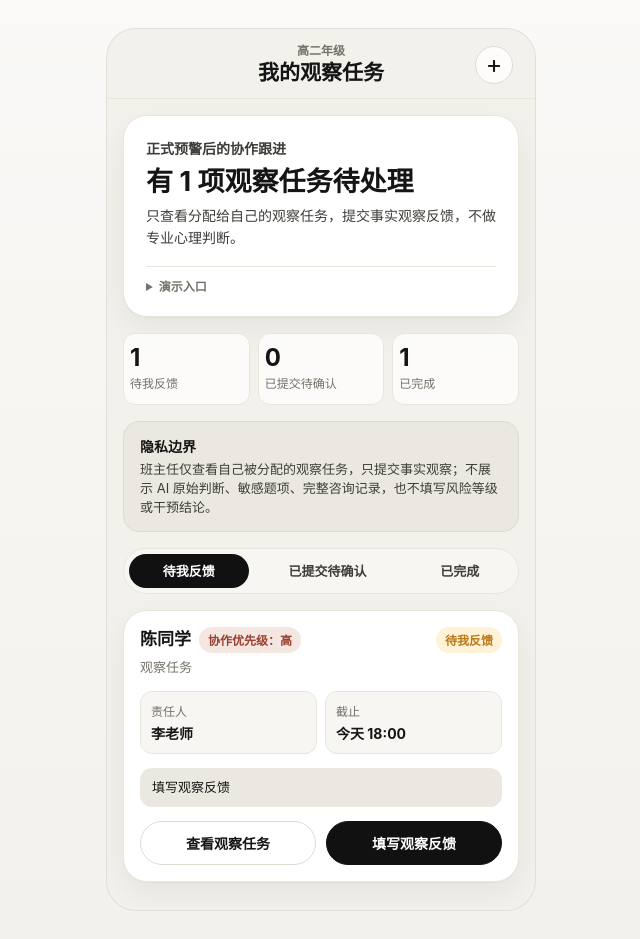
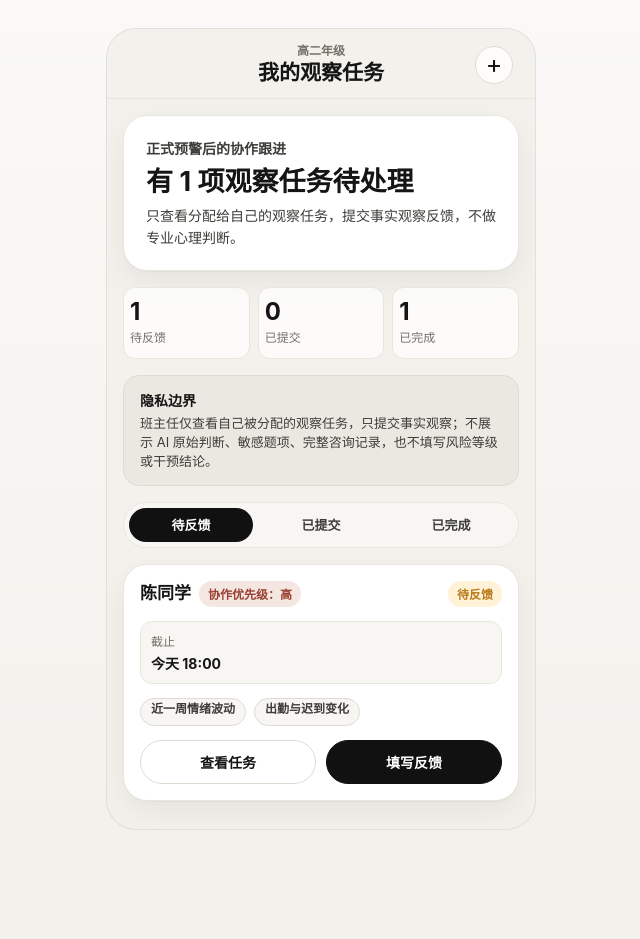
Before and after one commit to Memory-Jiunian/changshu-warning-demo, a React (Vite) app: page / in a window 1280 px wide. Shown: the whole page, without its empty margins (319-959 px from the left). After the commit the page ends 858 px from the top, so only its background shows below. Built offline with nearby package versions, Linux system fonts and the light colour scheme.

Commit message:
更新页面

```diff
--- a/src/App.tsx
+++ b/src/App.tsx
@@ -16,7 +16,7 @@ import {
 
 type RouteName = 'home' | 'task' | 'record' | 'report' | 'progress' | 'schoolOverview';
 type Route = { name: RouteName; taskId?: string };
-type Action = { label: string; hash?: string; tone: 'primary' | 'secondary'; toast?: string; onClick?: () => void; disabled?: boolean };
+type Action = { label: string; hash?: string; tone: 'primary' | 'secondary'; toast?: string; onClick?: () => void; disabled?: boolean; hidden?: boolean };
 type HomeStatusDefinition = { label: string; match: (task: WarningTask) => boolean };
 
 const statusTone: Record<StatusKey, string> = {
@@ -33,9 +33,10 @@ const statusTone: Record<StatusKey, string> = {
 export function App() {
   const [roleId, setRoleId] = useState<RoleId>('homeroomTeacher');
   const [warningTasks, setWarningTasks] = useState<WarningTask[]>(initialTasks);
-  const [filter, setFilter] = useState('待我反馈');
+  const [filter, setFilter] = useState('待反馈');
   const [route, setRoute] = useState<Route>(getRoute());
   const [toast, setToast] = useState('');
+  const demoMode = isDemoMode();
 
   useEffect(() => {
     const handleHashChange = () => setRoute(getRoute());
@@ -134,10 +135,10 @@ export function App() {
   };
 
   const confirmFeedback = (taskId: string) =>
-    applyCounselorAction(taskId, '确认进入干预', '跟进中', 'active', '持续关注', '查看处置进度', '确认班主任反馈后进入干预跟进，由心理老师继续判断后续处置。');
+    applyCounselorAction(taskId, '确认进入干预', '跟进中', 'active', '持续关注', '已进入干预处理', '确认班主任反馈后进入干预跟进，由心理老师继续判断后续处置。');
 
   const returnForSupplement = (taskId: string) =>
-    applyCounselorAction(taskId, '退回补充信息', '待观察反馈', 'waitingFeedback', '持续关注', '补充观察反馈', '反馈信息不足，退回班主任补充事实观察，不形成专业结论。');
+    applyCounselorAction(taskId, '请班主任补充反馈', '需补充', 'waitingFeedback', '持续关注', '补充观察反馈', '反馈信息不足，请班主任补充事实观察，不形成专业结论。');
 
   const arrangeRetest = (taskId: string) =>
     applyCounselorAction(taskId, '安排复测', '复测待安排', 'retestPending', '复测待安排', '查看复测计划', '结合反馈和既有记录，安排下一次复测计划。');
@@ -163,6 +164,7 @@ export function App() {
           filter={filter}
           setFilter={setFilter}
           setRoleId={changeRole}
+          demoMode={demoMode}
           navigate={navigate}
           showToast={showToast}
         />
@@ -183,7 +185,7 @@ export function App() {
       {guardedRoute.name === 'record' && <FollowUpRecord task={task} role={role} onSubmit={submitFollowUp} showToast={showToast} />}
       {guardedRoute.name === 'report' && <ClueReport role={role} tasks={visibleTasksForRole(warningTasks, role)} showToast={showToast} />}
       {guardedRoute.name === 'progress' && <ProgressDetail task={task} role={role} onConfirmFeedback={confirmFeedback} showToast={showToast} />}
-      {guardedRoute.name === 'schoolOverview' && <SchoolOverview role={role} roleId={roleId} setRoleId={changeRole} showToast={showToast} />}
+      {guardedRoute.name === 'schoolOverview' && <SchoolOverview role={role} roleId={roleId} setRoleId={changeRole} demoMode={demoMode} showToast={showToast} />}
     </MobileShell>
   );
 }
@@ -197,6 +199,11 @@ function getRoute(): Route {
   if (parts[0] === 'task') return { name: 'task', taskId: parts[1] };
   if (parts[0] === 'report') return { name: 'report' };
   return { name: 'home' };
+}
+
+function isDemoMode() {
+  const params = new URLSearchParams(window.location.search);
+  return params.get('demo') === '1' || window.localStorage.getItem('demoMode') === '1';
 }
 
 function MobileShell({
@@ -277,6 +284,7 @@ function Dashboard({
   filter,
   setFilter,
   setRoleId,
+  demoMode,
   navigate,
   showToast,
 }: {
@@ -286,6 +294,7 @@ function Dashboard({
   filter: string;
   setFilter: (filter: string) => void;
   setRoleId: (roleId: RoleId) => void;
+  demoMode: boolean;
   navigate: (hash: string) => void;
   showToast: (message: string) => void;
 }) {
@@ -306,7 +315,7 @@ function Dashboard({
           <h2>{dashboardTitle(role, openTasks)}</h2>
           <p>{role.scope}</p>
         </div>
-        <DemoRoleEntry roleId={roleId} setRoleId={setRoleId} />
+        <DemoRoleEntry roleId={roleId} setRoleId={setRoleId} demoMode={demoMode} />
       </section>
 
       {role.id === 'counselor' && counselorOverdueCount > 0 && (
@@ -350,11 +359,13 @@ function SchoolOverview({
   role,
   roleId,
   setRoleId,
+  demoMode,
   showToast,
 }: {
   role: Role;
   roleId: RoleId;
   setRoleId: (roleId: RoleId) => void;
+  demoMode: boolean;
   showToast: (message: string) => void;
 }) {
   const cards = [
@@ -372,7 +383,7 @@ function SchoolOverview({
           <h2>先处理最需要推进的事项</h2>
           <p>只展示脱敏督办信息，用于判断是否需要协调年级负责人或心理负责人。</p>
         </div>
-        <DemoRoleEntry roleId={roleId} setRoleId={setRoleId} />
+        <DemoRoleEntry roleId={roleId} setRoleId={setRoleId} demoMode={demoMode} />
       </section>
 
       <section className="overview-grid">
@@ -387,7 +398,7 @@ function SchoolOverview({
       <InfoSection title="需立即关注">
         <div className="principal-alert-list">
           {schoolOverview.attentionItems.map((item) => (
-            <button className="principal-alert-item" key={`${item.subject}-${item.issue}`} onClick={() => showToast('已打开脱敏事项说明')}>
+            <article className="principal-alert-item" key={`${item.subject}-${item.issue}`}>
               <div>
                 <strong>{item.subject}</strong>
                 <span>{item.riskLevel}</span>
@@ -403,21 +414,10 @@ function SchoolOverview({
                   <dd>{item.notified}</dd>
                 </div>
               </dl>
-              <small>{item.suggestion}</small>
-            </button>
+              <button className="primary-btn" onClick={() => showToast(`已模拟${item.actionLabel}`)}>{item.actionLabel}</button>
+            </article>
           ))}
         </div>
-        <div className="card-actions">
-          <button className="primary-btn" onClick={() => showToast('已模拟发起流程督办')}>
-            发起流程督办
-          </button>
-          <button className="secondary-btn" onClick={() => showToast('已模拟提醒年级负责人')}>
-            提醒年级负责人
-          </button>
-        </div>
-        <button className="text-link" onClick={() => showToast('资源压力说明：仅展示聚合排队和教师负荷，不展示个体学生信息。')}>
-          查看资源压力说明
-        </button>
       </InfoSection>
 
       <details className="secondary-analysis">
@@ -455,6 +455,9 @@ function SchoolOverview({
             <MetricLine label="转介中任务" value={`${schoolOverview.referralCount} 项`} />
           </div>
         </InfoSection>
+        <button className="text-link" onClick={() => showToast('资源压力说明：仅展示聚合排队和教师负荷，不展示个体学生信息。')}>
+          查看资源压力说明
+        </button>
       </details>
 
       <aside className="permission-notice">
@@ -477,7 +480,8 @@ function RoleSwitcher({ roleId, setRoleId }: { roleId: RoleId; setRoleId: (roleI
   );
 }
 
-function DemoRoleEntry({ roleId, setRoleId }: { roleId: RoleId; setRoleId: (roleId: RoleId) => void }) {
+function DemoRoleEntry({ roleId, setRoleId, demoMode }: { roleId: RoleId; setRoleId: (roleId: RoleId) => void; demoMode: boolean }) {
+  if (!demoMode) return null;
   return (
     <details className="demo-role-entry">
       <summary>演示入口</summary>
@@ -499,7 +503,8 @@ function TaskCard({
 }) {
   const action = taskPrimaryAction(task, role);
   const displayName = role.id === 'gradeDirector' ? `${task.className} · 脱敏事项` : task.student;
-  const summaryLabel = role.id === 'gradeDirector' ? '查看督办详情' : role.id === 'homeroomTeacher' ? '查看观察任务' : '查看复核详情';
+  const summaryLabel = role.id === 'gradeDirector' ? '查看督办详情' : role.id === 'homeroomTeacher' ? '查看任务' : '查看复核详情';
+  const compactCard = role.id === 'homeroomTeacher' || role.id === 'gradeDirector';
 
   return (
     <article className="task-card">
@@ -509,36 +514,46 @@ function TaskCard({
             <h3>{displayName}</h3>
             <AttentionLevelTag level={task.attention} roleId={role.id} />
           </div>
-          <p>
-            {role.id === 'homeroomTeacher' ? '观察任务' : role.id === 'gradeDirector' ? '本年级协作进度' : task.type}
-          </p>
+          {!compactCard && <p>{task.type}</p>}
         </div>
         <HomeStatusBadge task={task} role={role} />
       </div>
-      <dl className="meta-grid">
+      <dl className={`meta-grid ${compactCard ? 'is-compact' : ''}`}>
+        {!compactCard && (
           <div>
             <dt>责任人</dt>
             <dd>{role.id === 'counselor' ? `${task.owner} / ${task.counselor}` : task.owner}</dd>
           </div>
+        )}
         <div>
           <dt>截止</dt>
           <dd className={task.statusKey === 'overdue' ? 'danger-text' : ''}>{task.deadline}</dd>
         </div>
       </dl>
-      <p className="next-action">{task.nextAction}</p>
+      {role.id === 'homeroomTeacher' && (
+        <>
+          <ChipList items={task.focus.slice(0, 2)} compact />
+          {task.statusKey === 'pendingCounselorConfirm' && <p className="muted-text">已提交给心理老师，等待专业确认</p>}
+        </>
+      )}
+      {!compactCard && <p className="next-action">{task.nextAction}</p>}
       <div className="card-actions">
         <button className="secondary-btn" onClick={() => navigate(`#/task/${task.id}`)}>
           {summaryLabel}
         </button>
+        {!action.hidden && (
           <button
             className="primary-btn"
+            disabled={action.disabled}
             onClick={() => {
+              if (action.disabled) return;
               if (action.hash) navigate(action.hash);
               if (action.toast) showToast(action.toast);
             }}
           >
             {action.label}
           </button>
+        )}
       </div>
     </article>
   );
@@ -614,20 +629,14 @@ function TaskDetail({
             <p>{task.suggestion}</p>
           </InfoSection>
 
-          <InfoSection title="历史处置记录">
-            <Timeline task={task} role={role} />
+          <InfoSection title="完整处置时间线">
+            <DetailedTimeline task={task} role={role} />
           </InfoSection>
 
           <InfoSection title="专业判断边界" className="warning-box">
             <p>当前内容来自班主任观察反馈，仅作为协作线索。是否进入干预流程，需由心理老师结合访谈、测评和既有记录判断。</p>
           </InfoSection>
 
-          <InfoSection title="处置进度">
-            <p>处置进度作为次级入口，用于查看完整闭环时间线，不替代本页的反馈确认操作。</p>
-            <button className="text-link" onClick={() => (window.location.hash = `#/task/${task.id}/progress`)}>
-              查看处置进度
-            </button>
-          </InfoSection>
         </section>
         <BottomActionBar
           actions={counselorReviewActions(task, onConfirmFeedback, onReturnForSupplement, onArrangeRetest, onContinueAttention, onSuggestReferral, onCloseAttention)}
@@ -731,8 +740,17 @@ function TaskDetail({
           <div className="warning-box">请记录可观察事实，避免填写风险等级、干预结论、心理状态判断、是否转介或是否解除关注。</div>
         </InfoSection>
 
-        <InfoSection title="协作流程">
-          <Timeline task={task} role={role} />
+        <InfoSection title="我的反馈状态">
+          <div className="todo-list">
+            <div>
+              <span>提交状态</span>
+              <strong>{teacherFeedbackStatus(task)}</strong>
+            </div>
+            <div>
+              <span>专业确认</span>
+              <strong>{teacherConfirmationStatus(task)}</strong>
+            </div>
+          </div>
         </InfoSection>
 
         <InfoSection title="已提交反馈">
@@ -979,6 +997,20 @@ function ProgressDetail({
   );
 }
 
+function teacherFeedbackStatus(task: WarningTask) {
+  if (task.status === '需补充') return '需补充观察反馈';
+  if (task.records.length || task.statusKey !== 'waitingFeedback') return '已提交给心理老师';
+  return '尚未提交';
+}
+
+function teacherConfirmationStatus(task: WarningTask) {
+  if (task.statusKey === 'pendingCounselorConfirm') return '等待心理老师确认';
+  if (task.statusKey === 'closed') return '已闭环';
+  if (['active', 'continuousAttention', 'retestPending', 'referral'].includes(task.statusKey)) return '心理老师已确认';
+  if (task.status === '需补充') return '等待补充后再次确认';
+  return '待提交后确认';
+}
+
 function progressHeading(task: WarningTask, role: Role) {
   if (role.id === 'counselor') return `当前处置结果：${task.result}`;
   if (role.id === 'homeroomTeacher') return `我的反馈状态：${task.status}`;
@@ -1125,9 +1157,9 @@ function SelectableChips({ items, defaults, className = '' }: { items: string[];
   );
 }
 
-function ChipList({ items }: { items: string[] }) {
+function ChipList({ items, compact = false }: { items: string[]; compact?: boolean }) {
   return (
-    <div className="chip-list">
+    <div className={`chip-list ${compact ? 'is-compact' : ''}`}>
       {items.map((item) => (
         <span key={item}>{item}</span>
       ))}
@@ -1218,16 +1250,16 @@ function MetricLine({ label, value }: { label: string; value: string | number })
 function homeStatusDefinitions(role: Role): HomeStatusDefinition[] {
   if (role.id === 'homeroomTeacher') {
     return [
-      { label: '待我反馈', match: (task) => ['waitingFeedback', 'overdue'].includes(task.statusKey) },
-      { label: '已提交待确认', match: (task) => task.statusKey === 'pendingCounselorConfirm' },
+      { label: '待反馈', match: (task) => ['waitingFeedback', 'overdue'].includes(task.statusKey) },
+      { label: '已提交', match: (task) => task.statusKey === 'pendingCounselorConfirm' },
       { label: '已完成', match: (task) => task.statusKey === 'closed' },
     ];
   }
   if (role.id === 'gradeDirector') {
     return [
-      { label: '待督办', match: (task) => ['waitingFeedback', 'pendingCounselorConfirm'].includes(task.statusKey) },
+      { label: '待反馈', match: (task) => task.statusKey === 'waitingFeedback' },
       { label: '已逾期', match: (task) => task.statusKey === 'overdue' },
-      { label: '已完成', match: (task) => task.statusKey === 'closed' },
+      { label: '已跟进', match: (task) => ['pendingCounselorConfirm', 'active', 'continuousAttention', 'retestPending', 'referral', 'closed'].includes(task.statusKey) },
     ];
   }
   if (role.id === 'counselor') {
@@ -1241,6 +1273,9 @@ function homeStatusDefinitions(role: Role): HomeStatusDefinition[] {
 }
 
 function homeStatusLabel(task: WarningTask, role: Role) {
+  if (role.id === 'homeroomTeacher' && task.status === '需补充') return '需补充';
+  if (role.id === 'gradeDirector' && task.status === '需补充') return '需补充';
+  if (role.id === 'gradeDirector' && task.statusKey === 'pendingCounselorConfirm') return '等待心理老师确认';
   return homeStatusDefinitions(role).find((item) => item.match(task))?.label ?? task.status;
 }
 
@@ -1260,21 +1295,18 @@ function visibleTimeline(task: WarningTask, role: Role) {
 
 function taskPrimaryAction(task: WarningTask, role: Role): Action {
   if (role.id === 'gradeDirector') {
-    if (task.statusKey === 'overdue') return { label: '提醒班主任反馈', toast: '已模拟提醒班主任反馈', tone: 'primary' };
-    if (task.statusKey === 'pendingCounselorConfirm') return { label: '查看本年级进度', hash: `#/task/${task.id}`, tone: 'primary' };
-    return { label: '查看本年级进度', hash: `#/task/${task.id}`, tone: 'primary' };
+    if (task.status === '需补充') return { label: '提醒补充信息', toast: '已模拟提醒补充信息', tone: 'primary' };
+    if (['waitingFeedback', 'overdue'].includes(task.statusKey)) return { label: '提醒班主任反馈', toast: '已模拟提醒班主任反馈', tone: 'primary' };
+    return { label: '等待心理老师确认', tone: 'primary', disabled: true, hidden: task.statusKey === 'closed' };
   }
   if (role.id === 'counselor' && task.statusKey === 'pendingCounselorConfirm') {
     return { label: '确认反馈', hash: `#/task/${task.id}`, tone: 'primary' };
   }
-  if (role.id === 'homeroomTeacher' && task.statusKey === 'waitingFeedback') return { label: '填写观察反馈', hash: `#/task/${task.id}/record`, tone: 'primary' };
+  if (role.id === 'homeroomTeacher' && task.status === '需补充') return { label: '补充观察反馈', hash: `#/task/${task.id}/record`, tone: 'primary' };
+  if (role.id === 'homeroomTeacher' && task.statusKey === 'waitingFeedback') return { label: '填写反馈', hash: `#/task/${task.id}/record`, tone: 'primary' };
   if (role.id === 'homeroomTeacher' && task.statusKey === 'overdue') return { label: '尽快反馈', hash: `#/task/${task.id}/record`, tone: 'primary' };
-  if (task.statusKey === 'pendingCounselorConfirm') return { label: '查看已提交反馈', hash: `#/task/${task.id}`, tone: 'primary' };
-  if (task.statusKey === 'continuousAttention') return { label: '查看关注计划', hash: `#/task/${task.id}/progress`, tone: 'primary' };
-  if (task.statusKey === 'retestPending') return { label: '查看复测计划', hash: `#/task/${task.id}/progress`, tone: 'primary' };
-  if (task.statusKey === 'referral') return { label: '查看转介进度', hash: `#/task/${task.id}/progress`, tone: 'primary' };
-  if (task.statusKey === 'closed') return { label: '查看闭环详情', hash: `#/task/${task.id}/progress`, tone: 'primary' };
-  return { label: task.statusKey === 'active' ? '查看处置进度' : '查看进度', hash: `#/task/${task.id}/progress`, tone: 'primary' };
+  if (role.id === 'homeroomTeacher') return { label: '查看任务', hash: `#/task/${task.id}`, tone: 'primary', hidden: true };
+  return { label: '查看详情', hash: `#/task/${task.id}`, tone: 'primary' };
 }
 
 function counselorReviewActions(
@@ -1288,20 +1320,20 @@ function counselorReviewActions(
 ): Action[] {
   if (task.statusKey === 'closed') {
     return [
-      { label: '查看处置进度', hash: `#/task/${task.id}/progress`, tone: 'secondary' },
+      { label: '返回首页', hash: '#/', tone: 'secondary' },
       { label: '已闭环', tone: 'primary', toast: '本轮流程已闭环', disabled: true },
     ];
   }
   if (task.statusKey === 'pendingCounselorConfirm') {
     return [
-      { label: '退回补充信息', tone: 'secondary', onClick: () => onReturnForSupplement(task.id) },
+      { label: '请班主任补充反馈', tone: 'secondary', onClick: () => onReturnForSupplement(task.id) },
       { label: '确认进入干预', tone: 'primary', onClick: () => onConfirmFeedback(task.id) },
     ];
   }
   if (task.statusKey === 'waitingFeedback' || task.statusKey === 'overdue') {
     return [
-      { label: '查看处置进度', hash: `#/task/${task.id}/progress`, tone: 'secondary' },
-      { label: task.statusKey === 'overdue' ? '等待补充反馈' : '等待观察反馈', tone: 'primary', disabled: true },
+      { label: '返回首页', hash: '#/', tone: 'secondary' },
+      { label: task.status === '需补充' || task.statusKey === 'overdue' ? '等待补充反馈' : '等待观察反馈', tone: 'primary', disabled: true },
     ];
   }
   return [
@@ -1315,25 +1347,28 @@ function counselorReviewActions(
 function detailActions(task: WarningTask, role: Role, onConfirmFeedback: (taskId: string) => void, showToast: (message: string) => void): Action[] {
   if (role.id === 'counselor' && task.statusKey === 'pendingCounselorConfirm') {
     return [
-      { label: '查看进度', hash: `#/task/${task.id}/progress`, tone: 'secondary' },
+      { label: '请班主任补充反馈', tone: 'secondary', toast: '请在反馈确认详情中发起补充' },
       { label: '确认进入干预', tone: 'primary', onClick: () => onConfirmFeedback(task.id) },
     ];
   }
   if (role.id === 'gradeDirector') {
-    return [
-      { label: task.statusKey === 'pendingCounselorConfirm' ? '提醒补充信息' : '查看本年级进度', hash: `#/task/${task.id}/progress`, tone: 'secondary' },
-      { label: task.statusKey === 'overdue' ? '提醒班主任反馈' : '提醒补充信息', tone: 'primary', onClick: () => showToast('已模拟发送年级督办提醒') },
-    ];
+    if (task.statusKey === 'pendingCounselorConfirm') {
+      return [{ label: '等待心理老师确认', tone: 'primary', disabled: true }];
+    }
+    if (task.statusKey === 'closed') {
+      return [{ label: '已完成', tone: 'primary', disabled: true }];
+    }
+    return [{ label: task.status === '需补充' ? '提醒补充信息' : '提醒班主任反馈', tone: 'primary', onClick: () => showToast('已模拟发送年级督办提醒') }];
   }
   if (role.id === 'homeroomTeacher' && ['waitingFeedback', 'overdue'].includes(task.statusKey)) {
     return [
       { label: '提交线索', hash: '#/report', tone: 'secondary' },
-      { label: task.statusKey === 'overdue' ? '尽快反馈' : '填写观察反馈', hash: `#/task/${task.id}/record`, tone: 'primary' },
+      { label: task.status === '需补充' ? '补充观察反馈' : task.statusKey === 'overdue' ? '尽快反馈' : '填写反馈', hash: `#/task/${task.id}/record`, tone: 'primary' },
     ];
   }
   return [
     { label: '返回首页', hash: '#/', tone: 'secondary' },
-    { label: taskPrimaryAction(task, role).label, hash: `#/task/${task.id}/progress`, tone: 'primary' },
+    { label: task.statusKey === 'closed' ? '已完成' : '查看任务', hash: `#/task/${task.id}`, tone: 'primary', disabled: task.statusKey === 'closed' },
   ];
 }
 
--- a/src/styles.css
+++ b/src/styles.css
@@ -418,6 +418,10 @@ p {
   background: var(--color-soft);
 }
 
+.meta-grid.is-compact {
+  grid-template-columns: 1fr;
+}
+
 dt {
   color: var(--color-muted);
   font-size: 12px;
@@ -444,9 +448,16 @@ dd {
 .card-actions,
 .bottom-action-bar {
   display: grid;
-  grid-template-columns: 1fr 1fr;
   gap: 10px;
   margin-top: 14px;
+}
+
+.card-actions {
+  grid-template-columns: repeat(auto-fit, minmax(130px, 1fr));
+}
+
+.bottom-action-bar {
+  grid-template-columns: repeat(auto-fit, minmax(150px, 1fr));
 }
 
 .primary-btn,
@@ -531,6 +542,16 @@ dd {
   color: var(--color-body);
   font-size: 13px;
   font-weight: 620;
+}
+
+.chip-list.is-compact {
+  margin: 12px 0 0;
+}
+
+.chip-list.is-compact span {
+  min-height: 28px;
+  padding: 0 10px;
+  font-size: 12px;
 }
 
 .chip-list button.is-selected {
@@ -915,7 +936,7 @@ textarea:focus {
   bottom: 0;
   z-index: 6;
   display: grid;
-  grid-template-columns: repeat(2, minmax(0, 1fr));
+  grid-template-columns: repeat(auto-fit, minmax(150px, 1fr));
   width: min(100vw, 430px);
   margin: 0;
   padding: 12px 16px calc(12px + env(safe-area-inset-bottom));
@@ -1031,10 +1052,8 @@ textarea:focus {
   overflow-wrap: anywhere;
 }
 
-.principal-alert-item small {
-  color: var(--color-muted);
-  font-size: 12px;
-  font-weight: 650;
+.principal-alert-item .primary-btn {
+  width: 100%;
 }
 
 .secondary-analysis {
```
Also changed, not shown: requirements/miniapp-requirements.md (+114 -0 lines), src/mockData.ts (+4 -4 lines), 2 other files (tests, documents, lock files or other folders). Lines whose indentation alone changed are shown as unchanged.
